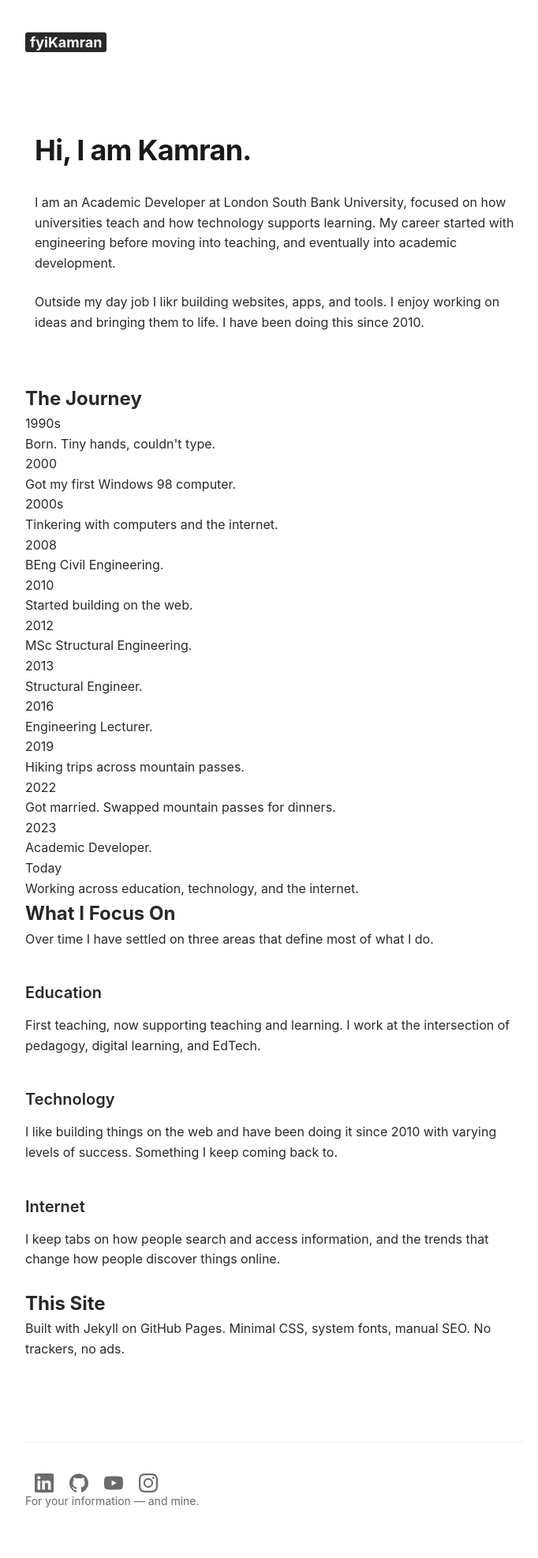
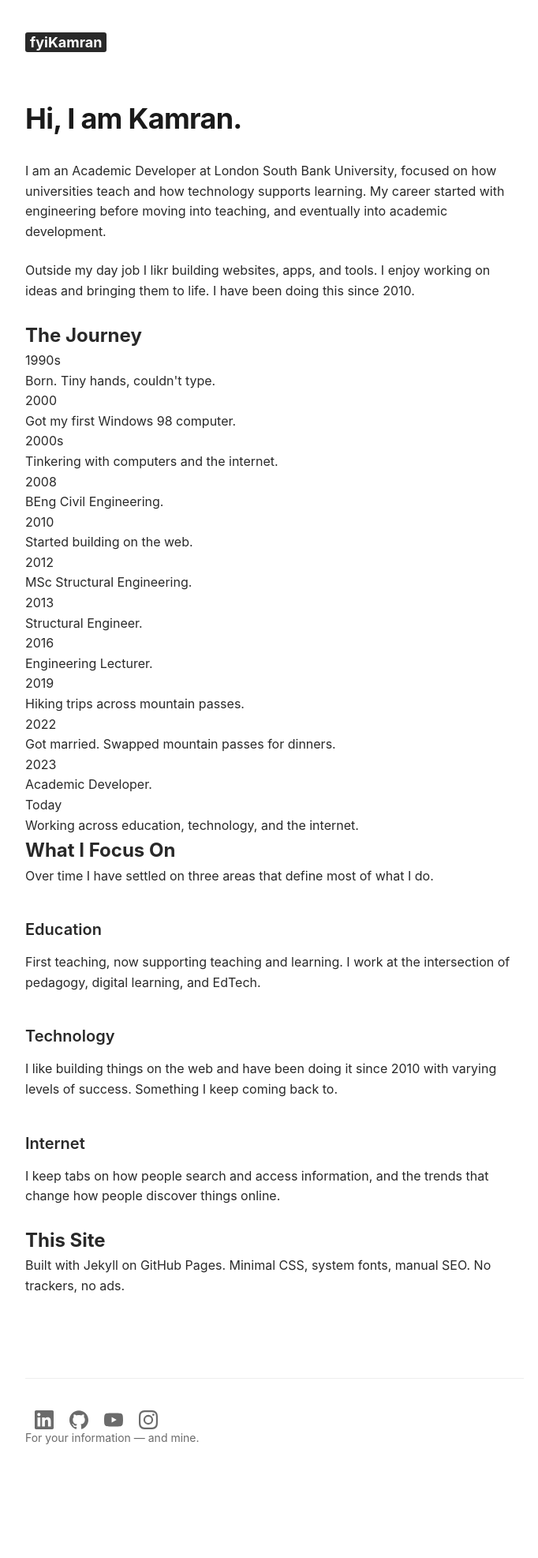
Before and after one commit to fyikamran/fyikamran.github.io, a Jekyll site: the page built from about.html, in a window 1280 px wide. Shown: the whole page at 79% size, without its empty margins (292-974 px from the left). Built offline with Jekyll 4.4.1, drawn with Linux system fonts in a browser that asks for light colours; after the commit the page ends 1893 px from its top, so only the background shows below that.

Commit message:
Update about.html

```diff
--- a/about.html
+++ b/about.html
@@ -4,11 +4,11 @@ title: "About - Muhammad Kamran"
 ---
 <article class="about">
 
- <header class="about-header">
+ <section class="about-me">
    <h1>Hi, I am Kamran.</h1>
    <p>I am an Academic Developer at London South Bank University, focused on how universities teach and how technology supports learning. My career started with engineering before moving into teaching, and eventually into academic development.</p>
    <p>Outside my day job I likr building websites, apps, and tools. I enjoy working on ideas and bringing them to life. I have been doing this since 2010.</p>
- </header>
+ </section>
 
  <section class="about-journey">
    <h2>The Journey</h2>
```
